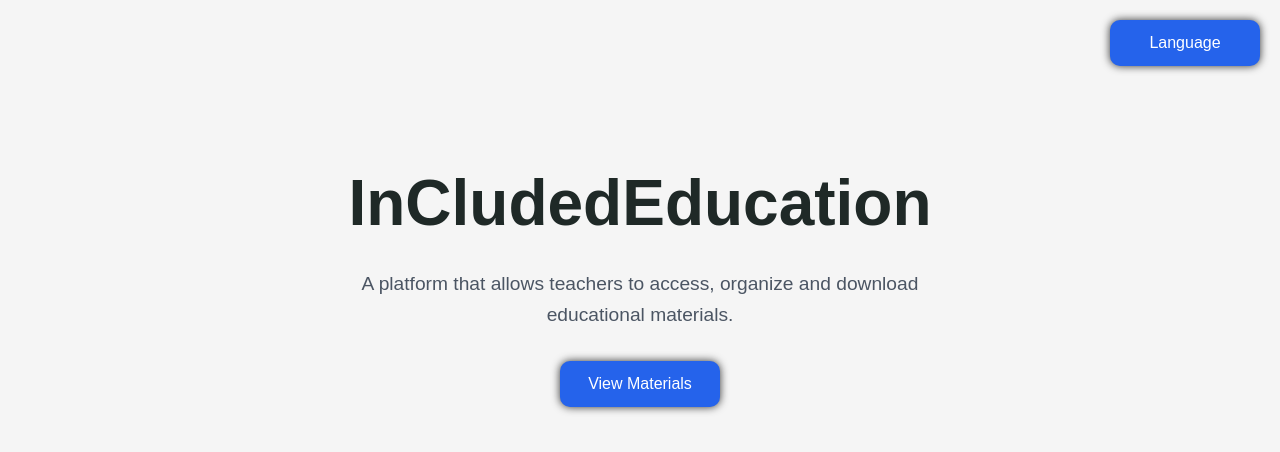
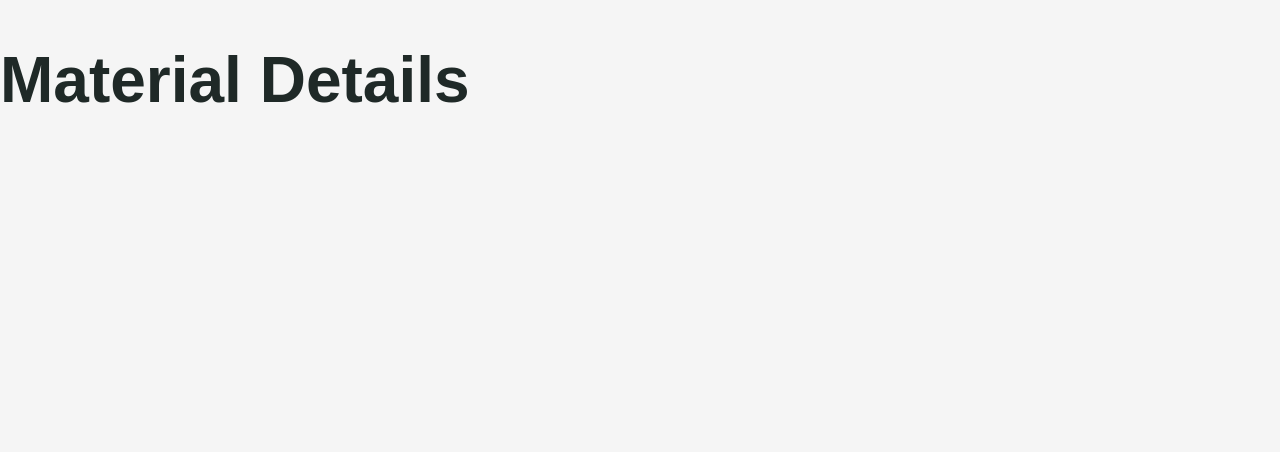
Before and after one commit to guibarreto2003/InCludedEducation, a React app in the folder frontend/: page /material/1 in a window 1280 px wide. Shown: the top 452 px of the page. Built offline with nearby package versions, Linux system fonts and the light colour scheme; the HTML template or start-up script is replaced by a standard one.

Commit message:
added dynamic routes and clickable material cards

```diff
--- a/frontend/package.json
+++ b/frontend/package.json
@@ -11,7 +11,8 @@
   },
   "dependencies": {
     "react": "^19.2.6",
-    "react-dom": "^19.2.6"
+    "react-dom": "^19.2.6",
+    "react-router-dom": "^6.30.3"
   },
   "devDependencies": {
     "@eslint/js": "^10.0.1",
--- a/frontend/src/App.css
+++ b/frontend/src/App.css
@@ -160,3 +160,7 @@ button:hover {
   transform: translateY(0);
   pointer-events: auto;
 }
+
+.card-link {
+  text-decoration: none;
+}
--- a/frontend/src/App.jsx
+++ b/frontend/src/App.jsx
@@ -1,79 +1,16 @@
-import { useState } from 'react'
-import './App.css'
-import MaterialCard from './components/MaterialCard'
-import translations from '../data/translations'
-import materials from '../data/materials'
+import { BrowserRouter, Routes, Route } from 'react-router-dom'
+import Home from './pages/Home'
+import MaterialDetails from './pages/MaterialDetails'
+
 
 function App() {
-  const [language, setLanguage] = useState('en')
-  const text = translations[language]
-
-  const [showMaterials, setShowMaterials] = useState(false)
-  const [showLanguage, setShowLanguage] = useState(false)
-
-
-
   return (
-
-    {/* Button system to switch between languages */},
-    <div className="container">
-      <div className='language-selector'>
-        <button onClick={() => setShowLanguage(!showLanguage)}>
-          {text.languageLabel}
-        </button>
-
-
-      <div className={`language-options ${showLanguage ? 'show' : ''}`}>
-        <button
-          onClick={() => {
-            setLanguage('en')
-            setShowLanguage(false)
-        }}
-          className= {language === 'en' ? 'active-language' : ''}
-        >
-          {text.english}
-        </button>
-
-        <button
-          onClick={() => {
-            setLanguage('pt'),
-            setShowLanguage(false)}
-        }
-          className= {language === 'pt' ? 'active-language' : ''}
-        >
-          {text.portuguese}
-        </button>
-      </div>
-
-
-
-    {/*The Interface*/}
-    </div>
-
-      <h1>{text.title}</h1>
-
-      <p className="description">
-        {text.description}
-      </p>
-
-      <button onClick={() => setShowMaterials(!showMaterials)}>
-        {text.button}
-      </button>
-
-
-      <div className={`materials ${showMaterials ? 'show' : ''}`}>
-        {materials.map(material => (
-          <MaterialCard
-            key={material.id}
-            grade={text[material.gradeKey]}
-            subject={text[material.subjectKey]}
-            image={material.image}
-          />
-        ))}
-      </div>
-
-
-    </div>
+    <BrowserRouter>
+      <Routes>
+        <Route path="/" element={<Home />} />
+        <Route path="/material/:id" element={<MaterialDetails />} />
+      </Routes>
+    </BrowserRouter>
   )
 }
 
--- a/frontend/src/components/MaterialCard.jsx
+++ b/frontend/src/components/MaterialCard.jsx
@@ -1,6 +1,9 @@
+import { Link } from "react-router-dom"
+
 function MaterialCard(props) {
 
     return (
+        <Link to={`/material/${props.id}`} className="card-link">
             <div className="card">
                 <img
                 src={props.image}
@@ -11,6 +14,7 @@ function MaterialCard(props) {
                 <h3>{props.grade}</h3>
                 <p>{props.subject}</p>
             </div>
+        </Link>
     )
 }
 
--- a/frontend/data/materials.js
+++ b/frontend/src/data/materials.js
@@ -1,6 +1,6 @@
-import readingImage from '../src/assets/reading.jpg'
-import chronicleImage from '../src/assets/chronicle.jpg'
-import grammarImage from '../src/assets/grammar.jpg'
+import readingImage from '../assets/reading.jpg'
+import chronicleImage from '../assets/chronicle.jpg'
+import grammarImage from '../assets/grammar.jpg'
 
 
 const materials = [
--- a/frontend/data/translations.js
+++ b/frontend/src/data/translations.js
@@ -24,7 +24,7 @@ const translations = {
 
         // (1)
         title: 'InCludedEducation',
-        description: 'Uma plataforma que permite professores acessar, organizar e fazer download de materias educacionais.',
+        description: 'Uma plataforma que permite professores acessar, organizar e fazer download de materiais educacionais.',
         button: 'Ver materiais',
 
         // (2)
--- /dev/null
+++ b/frontend/src/pages/Home.jsx
@@ -0,0 +1,84 @@
+import { useState } from 'react'
+import '../App.css'
+import MaterialCard from '../components/MaterialCard'
+import translations from '../data/translations'
+import materials from '../data/materials'
+
+
+
+function Home() {
+  const [language, setLanguage] = useState('en')
+  const text = translations[language]
+
+  const [showMaterials, setShowMaterials] = useState(false)
+  const [showLanguage, setShowLanguage] = useState(false)
+
+
+
+  return (
+
+
+    <div className="container">
+      {/* Button system to switch between languages */}
+      <div className='language-selector'>
+        <button onClick={() => setShowLanguage(!showLanguage)}>
+          {text.languageLabel}
+        </button>
+
+
+      <div className={`language-options ${showLanguage ? 'show' : ''}`}>
+        <button
+          onClick={() => {
+            setLanguage('en')
+            setShowLanguage(false)
+        }}
+          className= {language === 'en' ? 'active-language' : ''}
+        >
+          {text.english}
+        </button>
+
+        <button
+          onClick={() => {
+            setLanguage('pt'),
+            setShowLanguage(false)}
+        }
+          className= {language === 'pt' ? 'active-language' : ''}
+        >
+          {text.portuguese}
+        </button>
+      </div>
+
+
+
+    {/*The Interface*/}
+    </div>
+
+      <h1>{text.title}</h1>
+
+      <p className="description">
+        {text.description}
+      </p>
+
+      <button onClick={() => setShowMaterials(!showMaterials)}>
+        {text.button}
+      </button>
+
+
+      <div className={`materials ${showMaterials ? 'show' : ''}`}>
+        {materials.map(material => (
+          <MaterialCard
+            key={material.id}
+            id={material.id}
+            grade={text[material.gradeKey]}
+            subject={text[material.subjectKey]}
+            image={material.image}
+          />
+        ))}
+      </div>
+
+
+    </div>
+  )
+}
+
+export default Home
--- /dev/null
+++ b/frontend/src/pages/MaterialDetails.jsx
@@ -0,0 +1,12 @@
+import { Link } from 'react-router-dom'
+
+
+function MaterialDetails() {
+    return (
+        <div>
+            <h1>Material Details</h1>
+        </div>
+    )
+}
+
+export default MaterialDetails
```
Also changed, not shown: 1 other file (tests, documents, lock files or other folders). Lines whose indentation alone changed are shown as unchanged.
